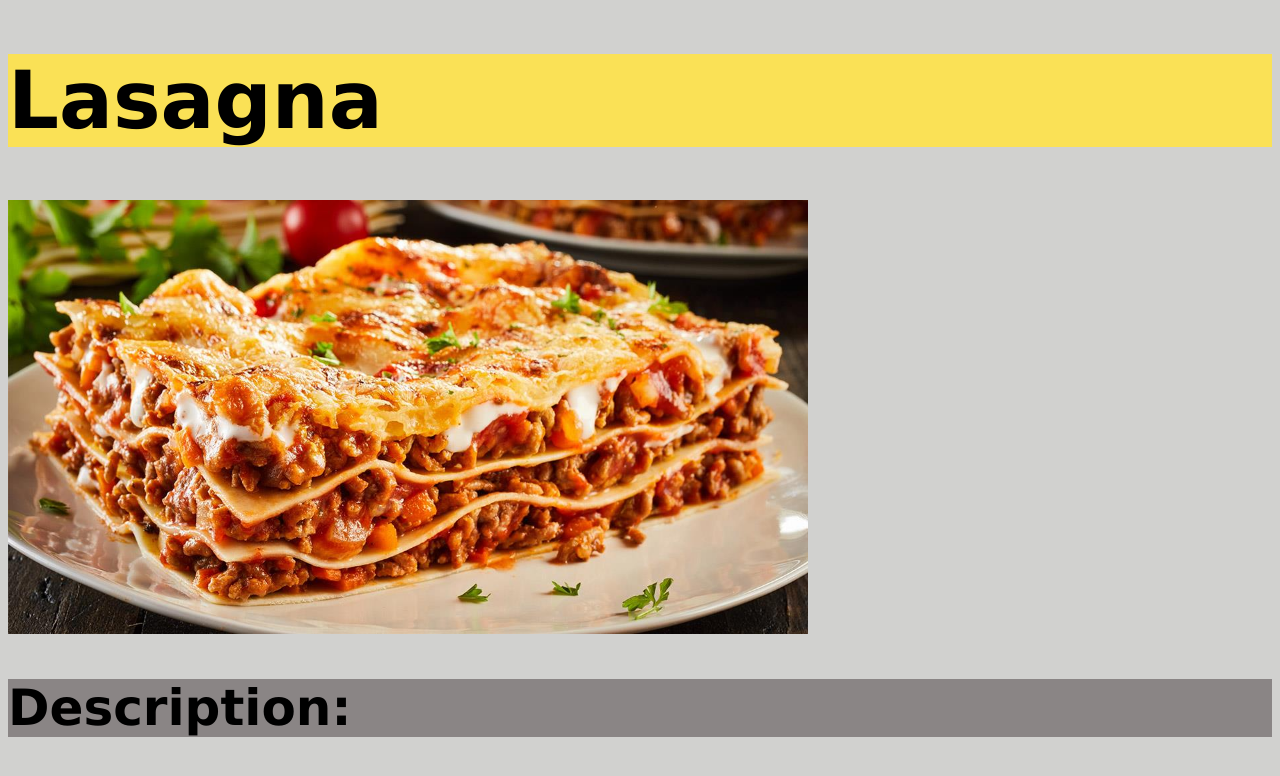
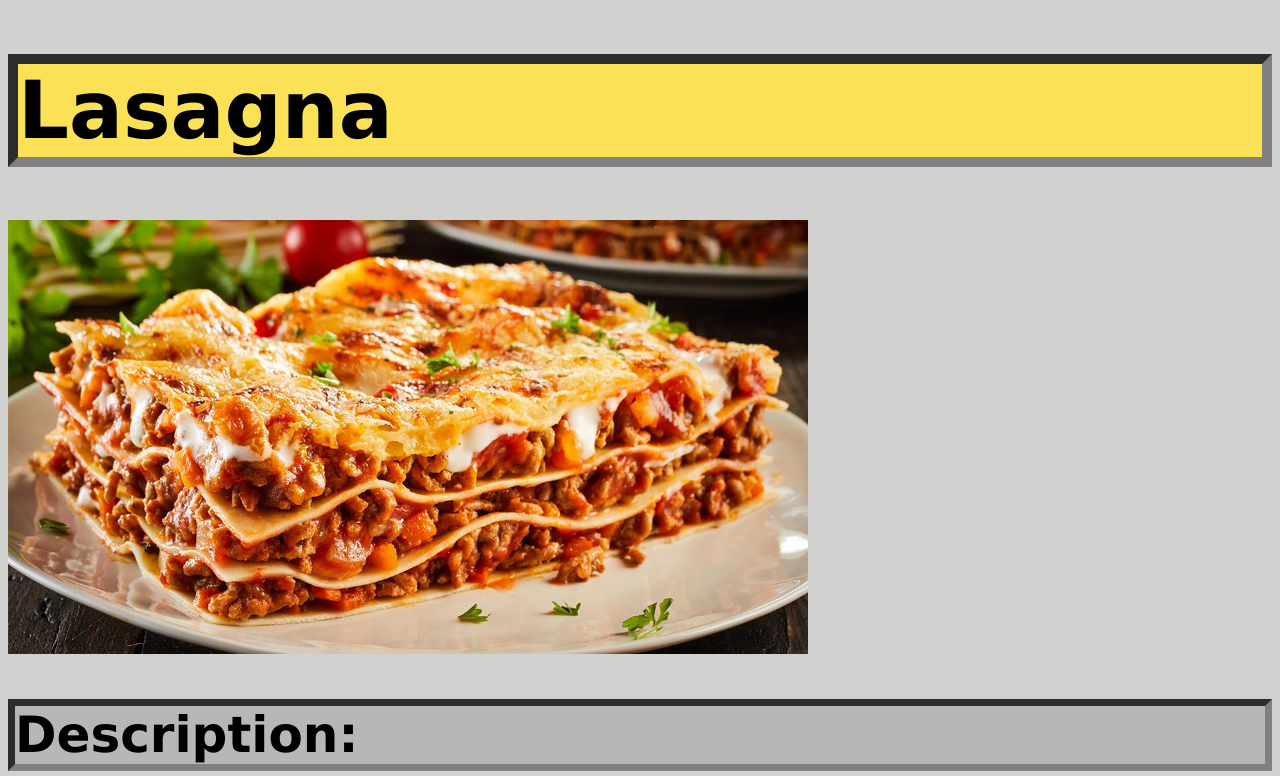
Before and after one commit to 2Buck2Chuck/basic_recipe_website---odin_project, a plain HTML site: page recipes/lasagna.html in a window 1280 px wide. Shown: the top 776 px of the page. Drawn offline with Linux system fonts and the light colour scheme.

Commit message:
Add borders to headers and change h2 background color

```diff
--- a/style.css
+++ b/style.css
@@ -3,6 +3,7 @@
     font-family: Verdana, sans-serif;
     font-weight: 1000;
     background-color: rgb(250, 225, 86);
+    border: 10px inset grey;
 }
 
 #ham-sandwich.title {
@@ -10,6 +11,7 @@
     font-family: Verdana, sans-serif;
     font-weight: 1000;
     background-color: rgb(236, 179, 241);
+    border: 10px inset grey;
 }
 
 #tomato-soup.title {
@@ -17,13 +19,15 @@
     font-family: Verdana, sans-serif;
     font-weight: 1000;
     background-color: rgb(250, 86, 86);
+    border: 10px inset grey;
 }
 
 .title.sub-title {
     font-size: 50px;
     font-family: Verdana, sans-serif;
     font-weight: 1000;
-    background-color: rgb(138, 133, 133);
+    background-color: rgb(184, 182, 182);
+    border: 7.5px inset grey;
 }
 
 .content {
```
